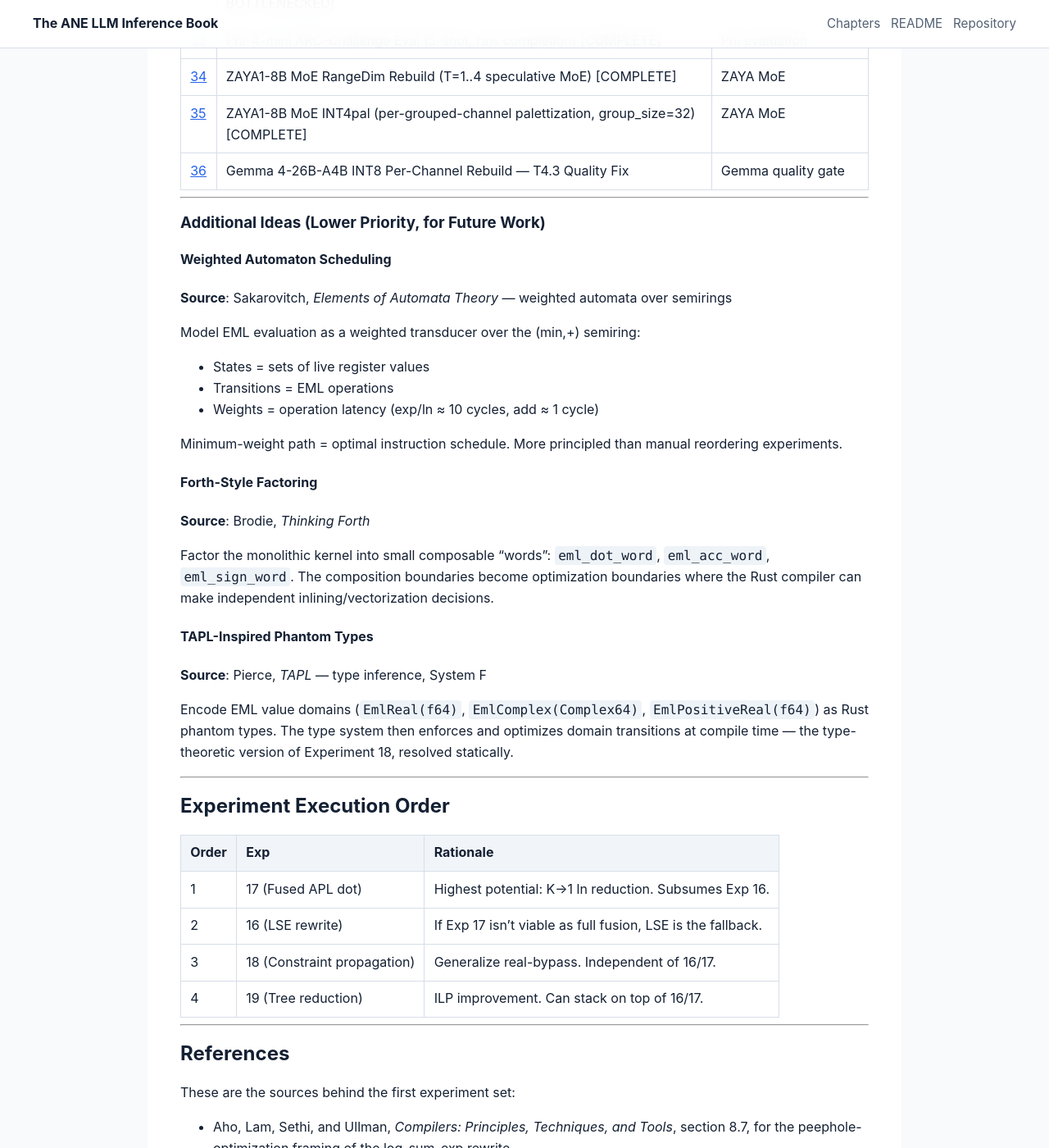
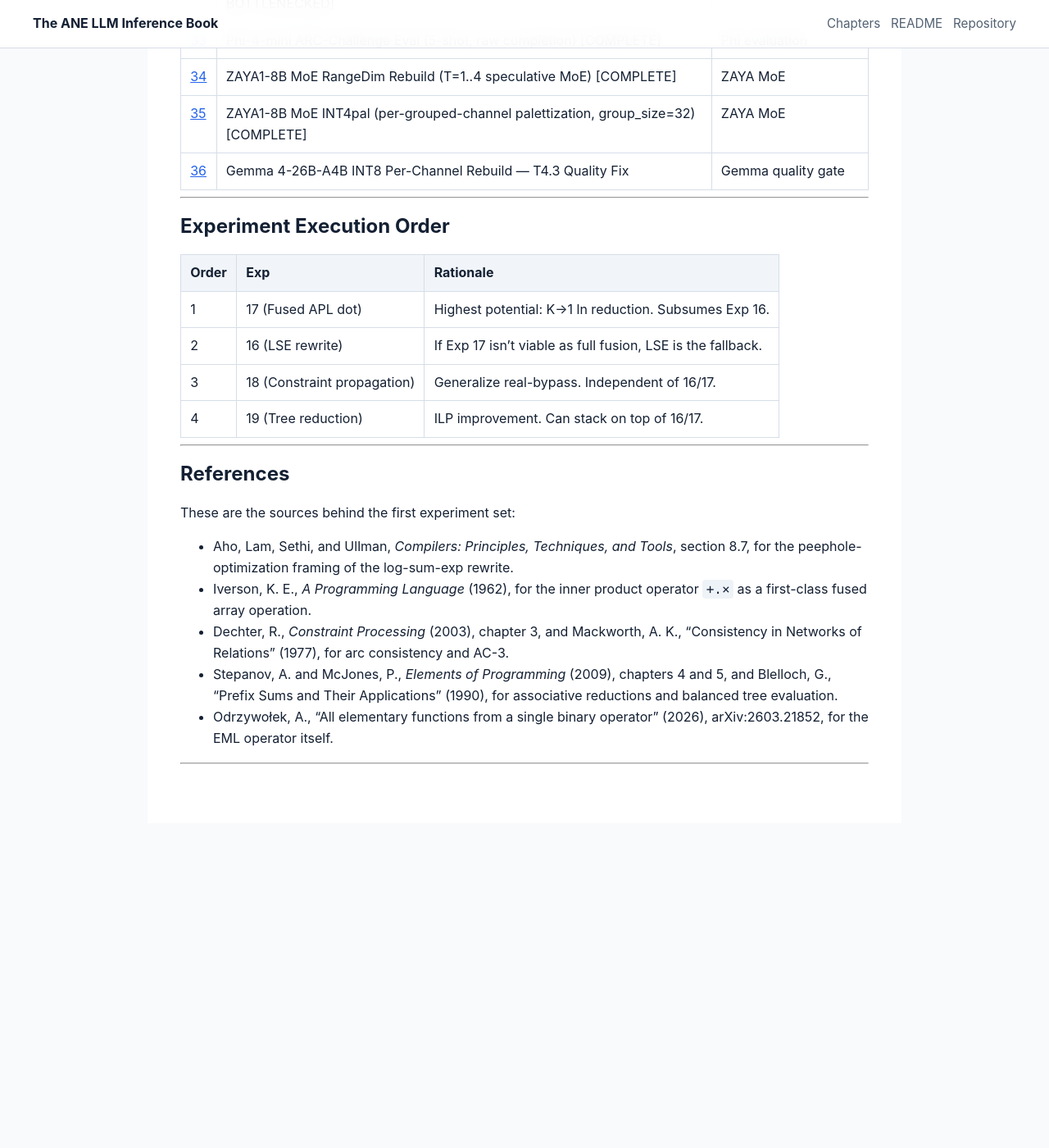
Before and after one commit to videlalvaro/ane-book, a Jekyll site: the page built from book/08-experiments.md, in a window 1280 px wide and 1400 px high, scrolled down 2482 px. Shown: the whole window at 82% size. Built offline with Jekyll 4.4.1, drawn with Linux system fonts in a browser that asks for light colours; after the commit the page ends 3486 px from its top, so only the background shows below that.

Commit message:
Remove extra ideas from experiment index

```diff
--- a/book/08-experiments.md
+++ b/book/08-experiments.md
@@ -61,37 +61,6 @@ to search, link, and scan.
 
 ---
 
-### Additional Ideas (Lower Priority, for Future Work)
-
-#### Weighted Automaton Scheduling
-**Source**: Sakarovitch, *Elements of Automata Theory* — weighted automata over semirings
-
-Model EML evaluation as a weighted transducer over the (min,+) semiring:
-- States = sets of live register values
-- Transitions = EML operations
-- Weights = operation latency (exp/ln ≈ 10 cycles, add ≈ 1 cycle)
-
-Minimum-weight path = optimal instruction schedule. More principled than manual
-reordering experiments.
-
-#### Forth-Style Factoring
-**Source**: Brodie, *Thinking Forth*
-
-Factor the monolithic kernel into small composable "words": `eml_dot_word`,
-`eml_acc_word`, `eml_sign_word`. The composition boundaries become optimization
-boundaries where the Rust compiler can make independent inlining/vectorization
-decisions.
-
-#### TAPL-Inspired Phantom Types
-**Source**: Pierce, *TAPL* — type inference, System F
-
-Encode EML value domains (`EmlReal(f64)`, `EmlComplex(Complex64)`,
-`EmlPositiveReal(f64)`) as Rust phantom types. The type system then enforces
-and optimizes domain transitions at compile time — the type-theoretic version
-of Experiment 18, resolved statically.
-
----
-
 ## Experiment Execution Order
 
 | Order | Exp | Rationale |
```
